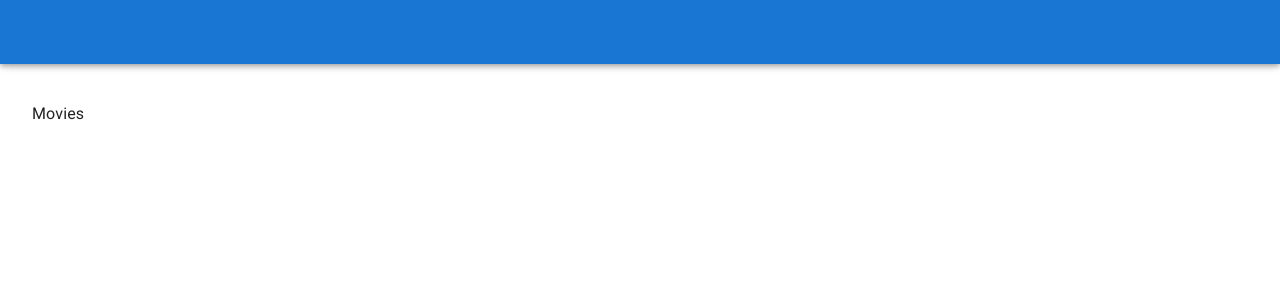
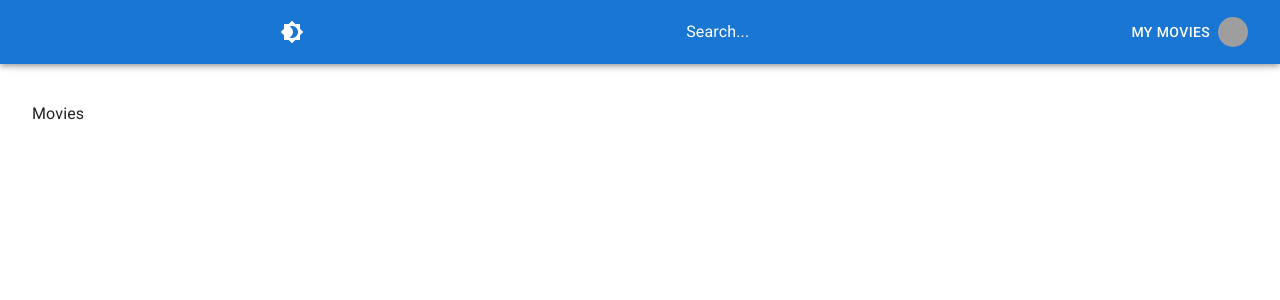
Before and after one commit to DJaye33/filmpire_movies_app, a React (Create React App) app: page / in a window 1280 px wide. Shown: the top 300 px of the page. Built offline with nearby package versions, Linux system fonts and the light colour scheme; grey boxes are pictures that could not be loaded.

Commit message:
navigation bar layout

```diff
--- a/src/components/Navbar/Navbar.jsx
+++ b/src/components/Navbar/Navbar.jsx
@@ -15,12 +15,15 @@ import {
   Brightness7,
 } from "@mui/icons-material";
 import { Link } from "react-router-dom";
+import { useTheme } from "@mui/material/styles";
 
 import useStyles from "./styles";
 
 const Navbar = () => {
   const classes = useStyles();
   const isMobile = useMediaQuery("(max-width:600px)");
+  const theme = useTheme();
+  const isAuthenticated = true;
 
   return (
     <>
@@ -37,6 +40,35 @@ const Navbar = () => {
               <Menu />
             </IconButton>
           )}
+          <IconButton color="inherit" sx={{ ml: 1 }} onClick={() => {}}>
+            {theme.palette.mode === "dark" ? <Brightness7 /> : <Brightness4 />}
+          </IconButton>
+          {!isMobile && "Search... "}
+          <div>
+            {!isAuthenticated ? (
+              <Button color="inherit" onClick={() => {}}>
+                Login $nbsp; <AccountCircle />
+              </Button>
+            ) : (
+              <Button
+                color="inherit"
+                component={Link}
+                to={`/profile/:id`}
+                className={classes.linkButton}
+                onClick={() => {}}
+              >
+                {!isMobile && <>My Movies &nbsp;</>}
+                <Avatar
+                  style={{ width: 30, height: 30 }}
+                  alt="Profile"
+                  src={
+                    "https://external-content.duckduckgo.com/iu/?u=https%3A%2F%2Fcdn.pixabay.com%2Fphoto%2F2016%2F08%2F08%2F09%2F17%2Favatar-1577909_960_720.png&f=1&nofb=1"
+                  }
+                />
+              </Button>
+            )}
+          </div>
+          {isMobile && "Search... "}
         </Toolbar>
       </AppBar>
     </>
```
